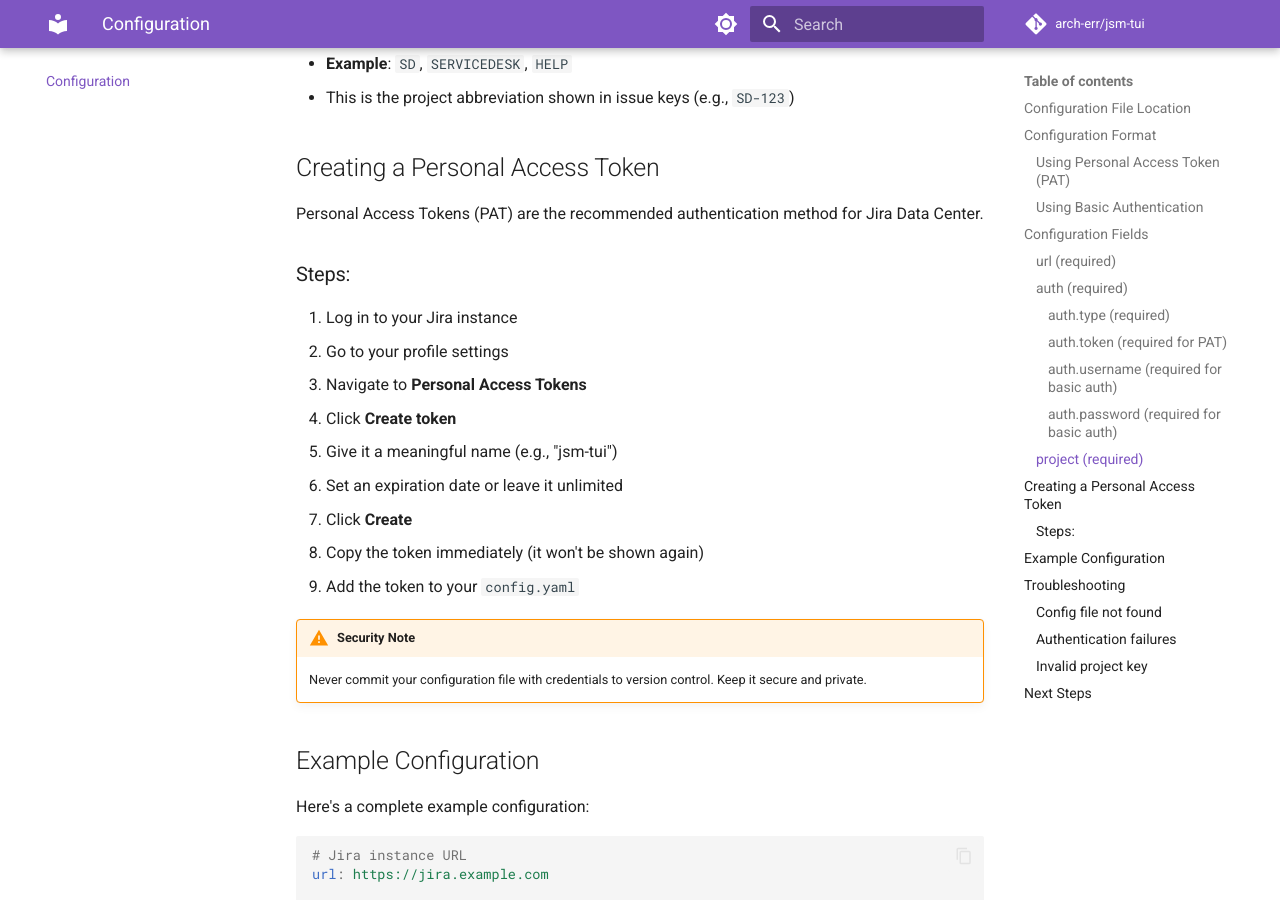
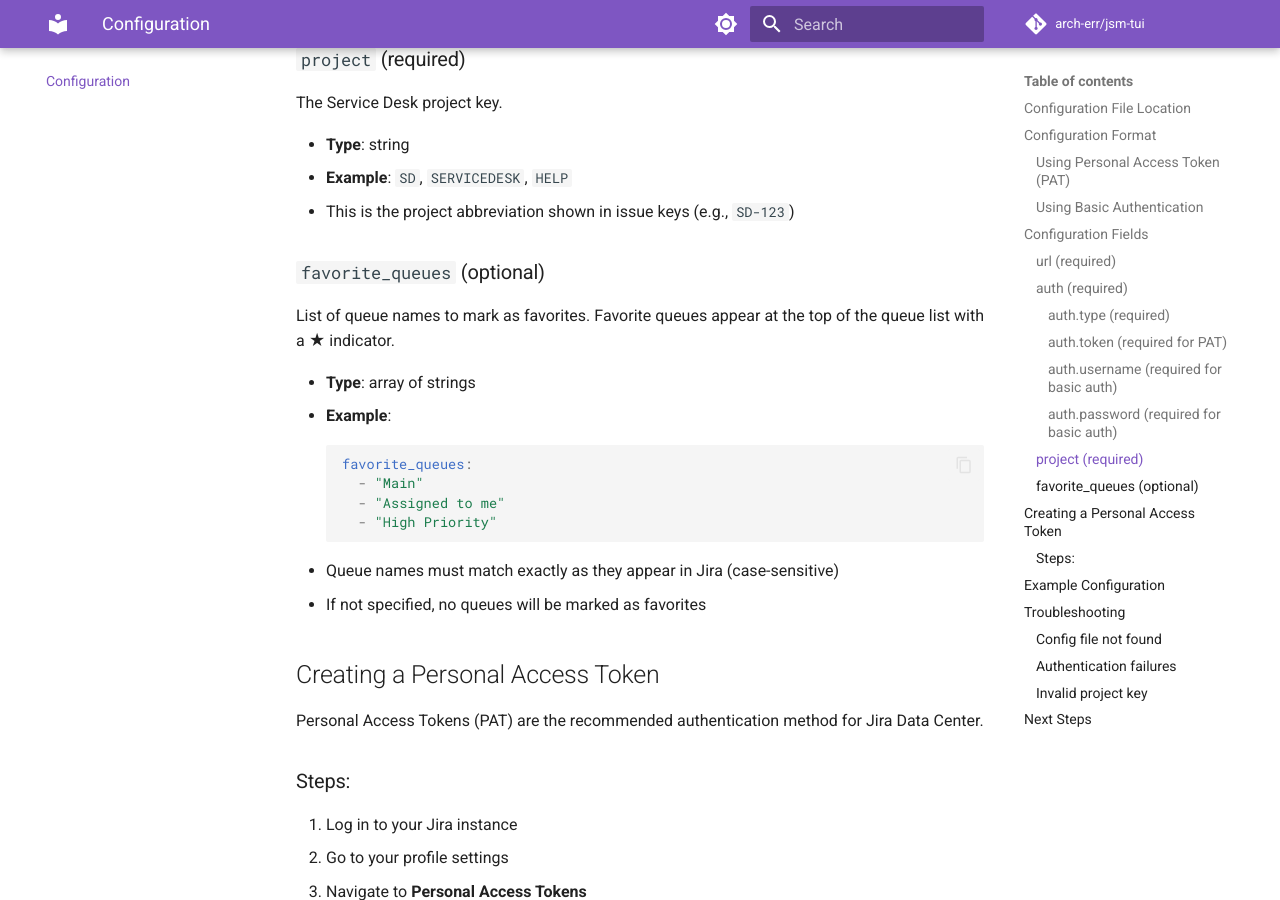
Before and after one commit to arch-err/jsm-tui, an MkDocs documentation site: the page built from docs/configuration.md, in a window 1280 px wide and 900 px high, scrolled down 2169 px. Built offline with MkDocs 1.6.1 and Material for MkDocs 9.7.7, drawn with Linux system fonts in a browser that asks for light colours; comment, search, counter and statistics services are not loaded; some of the changed text lies outside the part shown.

Commit message:
feat: implement config-based favorite queues
Instead of relying on Jira API favorites (which aren't always available),
queues can now be marked as favorites locally via config file:

- Add favorite_queues field to config (array of queue names)
- Mark matching queues as favorites in GetQueues()
- Favorites show at top with ★ indicator, sorted alphabetically
- Updated documentation with favorite_queues examples
- Removed API favorite field dependency

Breaking change: favorite_queues replaces API-based favorites

````diff
--- a/docs/configuration.md
+++ b/docs/configuration.md
@@ -25,6 +25,9 @@
   type: pat
   token: your-personal-access-token
 project: YOUR-PROJECT-KEY
+favorite_queues:
+  - "Main"
+  - "Assigned to me"
 ```
 
 ### Using Basic Authentication
@@ -36,6 +39,9 @@
   username: your-username
   password: your-password
 project: YOUR-PROJECT-KEY
+favorite_queues:
+  - "Main"
+  - "Assigned to me"
 ```
 
 ## Configuration Fields
@@ -88,6 +94,21 @@
 - **Type**: string
 - **Example**: `SD`, `SERVICEDESK`, `HELP`
 - This is the project abbreviation shown in issue keys (e.g., `SD-123`)
+
+### `favorite_queues` (optional)
+
+List of queue names to mark as favorites. Favorite queues appear at the top of the queue list with a ★ indicator.
+
+- **Type**: array of strings
+- **Example**:
+  ```yaml
+  favorite_queues:
+    - "Main"
+    - "Assigned to me"
+    - "High Priority"
+  ```
+- Queue names must match exactly as they appear in Jira (case-sensitive)
+- If not specified, no queues will be marked as favorites
 
 ## Creating a Personal Access Token
 
````
Also changed, not shown: README.md (+3 -0 lines), 3 other files.
